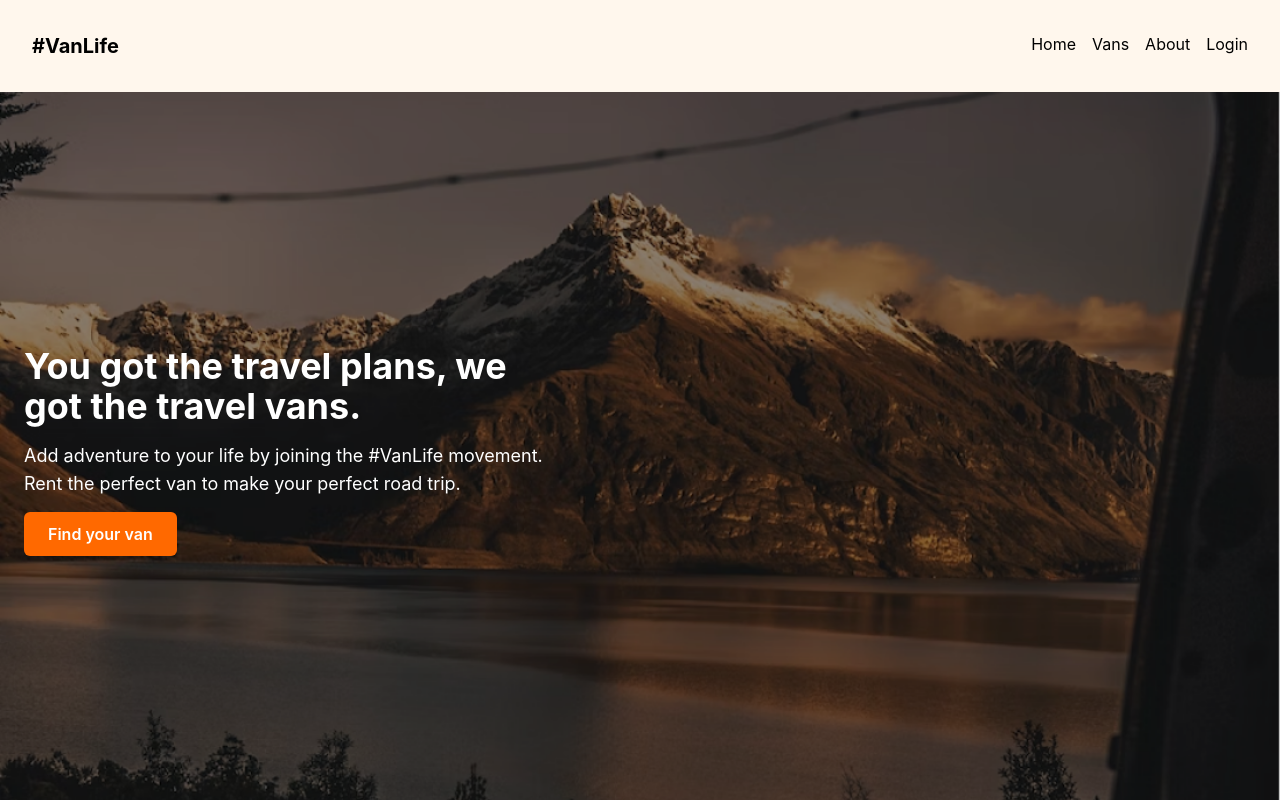
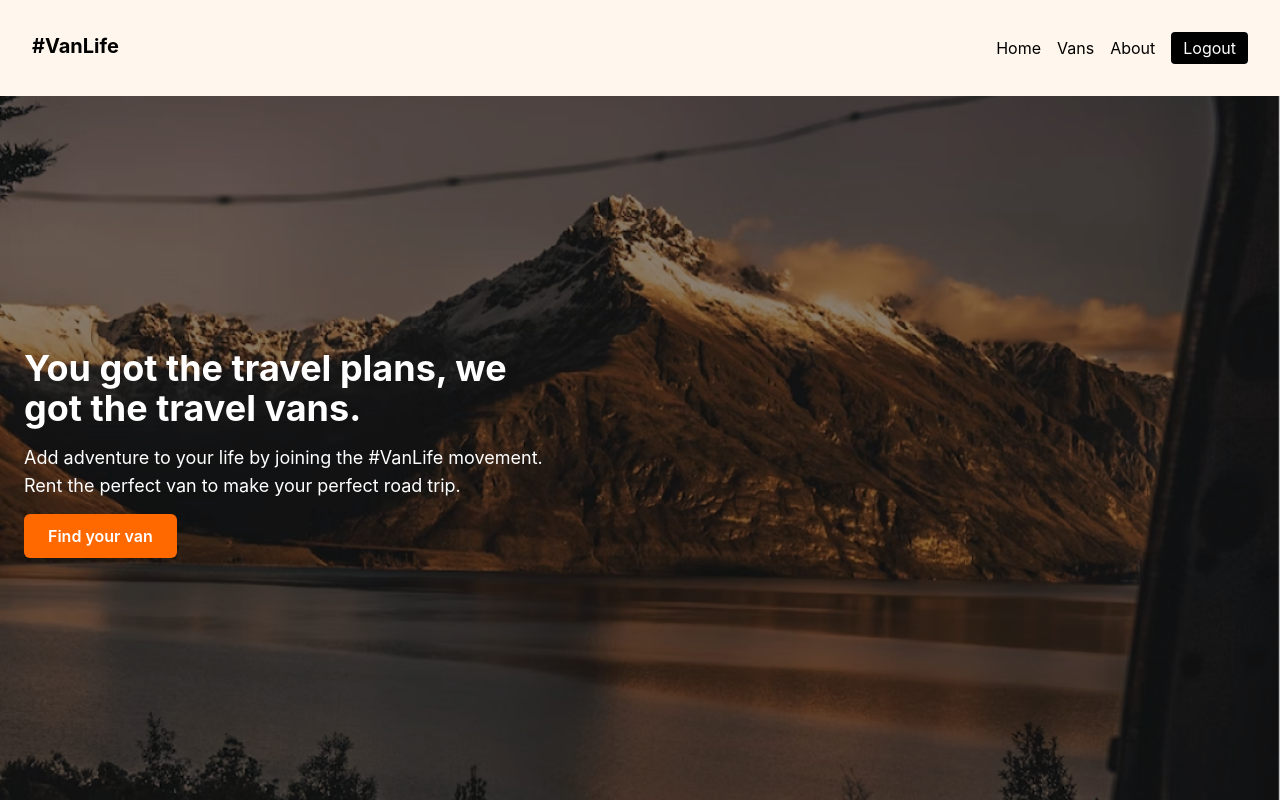
Before and after one commit to Devanshu2202/Van_life, a React (Vite) app: page / in a window 1280 px wide. Built offline with nearby package versions, Linux system fonts and the light colour scheme; sample sign-in values are in the browser's storage; what miragejs would draw is missing.

Commit message:
feat: add authentication with protected routes and navbar login/logout flow

```diff
--- a/src/App.tsx
+++ b/src/App.tsx
@@ -3,6 +3,7 @@ import Home from "./pages/Home";
 import Vans from "./pages/Vans";
 import About from "./pages/About";
 import Navbar from "./components/Navbar";
+import ProtectedRoute from "./components/ProtectedRoute";
 
 import "./server.js";
 import VanDetail from "./pages/VanDetails";
@@ -15,9 +16,24 @@ const App = () => {
         <Navbar />
         <Routes>
           <Route path="/" element={<Home />} />
-          <Route path="/vans" element={<Vans />} />
+          <Route
+  path="/vans"
+  element={
+    <ProtectedRoute>
+      <Vans />
+    </ProtectedRoute>
+  }
+/>
+
+<Route
+  path="/vans/:id"
+  element={
+    <ProtectedRoute>
+      <VanDetail />
+    </ProtectedRoute>
+  }
+/>
           <Route path="/about" element={<About />} />
-          <Route path="/vans/:id" element={<VanDetail />} />
           <Route path="/login" element={<Login />} />
         </Routes>
       </div>
--- a/src/components/Navbar.tsx
+++ b/src/components/Navbar.tsx
@@ -1,14 +1,33 @@
-import { Link } from "react-router-dom";
+import { Link, useNavigate } from "react-router-dom";
 
 const Navbar = () => {
+  const navigate = useNavigate();
+  const isLoggedIn = localStorage.getItem("isLoggedIn");
+
+  const handleLogout = () => {
+    localStorage.removeItem("isLoggedIn");
+    navigate("/login");
+  };
+
   return (
     <nav className="flex justify-between p-8 bg-[#FFF7ED] text-black">
       <h1 className="font-bold text-xl">#VanLife</h1>
-      <div className="flex gap-4">
+
+      <div className="flex gap-4 items-center">
         <Link to="/">Home</Link>
         <Link to="/vans">Vans</Link>
         <Link to="/about">About</Link>
-        <Link to="/login">Login</Link>
+
+        {!isLoggedIn ? (
+          <Link to="/login">Login</Link>
+        ) : (
+          <button
+  onClick={handleLogout}
+  className="bg-black text-white px-3 py-1 rounded"
+>
+  Logout
+</button>
+        )}
       </div>
     </nav>
   );
--- /dev/null
+++ b/src/components/ProtectedRoute.tsx
@@ -0,0 +1,13 @@
+import { Navigate } from "react-router-dom";
+
+const ProtectedRoute = ({ children }: { children: React.ReactNode }) => {
+  const isLoggedIn = localStorage.getItem("isLoggedIn");
+
+  if (!isLoggedIn) {
+    return <Navigate to="/login" replace />;
+  }
+
+  return children;
+};
+
+export default ProtectedRoute;
--- a/src/pages/Login.tsx
+++ b/src/pages/Login.tsx
@@ -10,12 +10,9 @@ const Login = () => {
   const handleSubmit = (e: React.FormEvent) => {
     e.preventDefault();
 
-    // fake login (for now)
     if (email && password) {
-      console.log("Logged in:", email);
-
-      // redirect to vans page
-      navigate("/vans");
+      localStorage.setItem("isLoggedIn", "true");
+navigate("/vans");
     } else {
       alert("Please enter email and password");
     }
```
